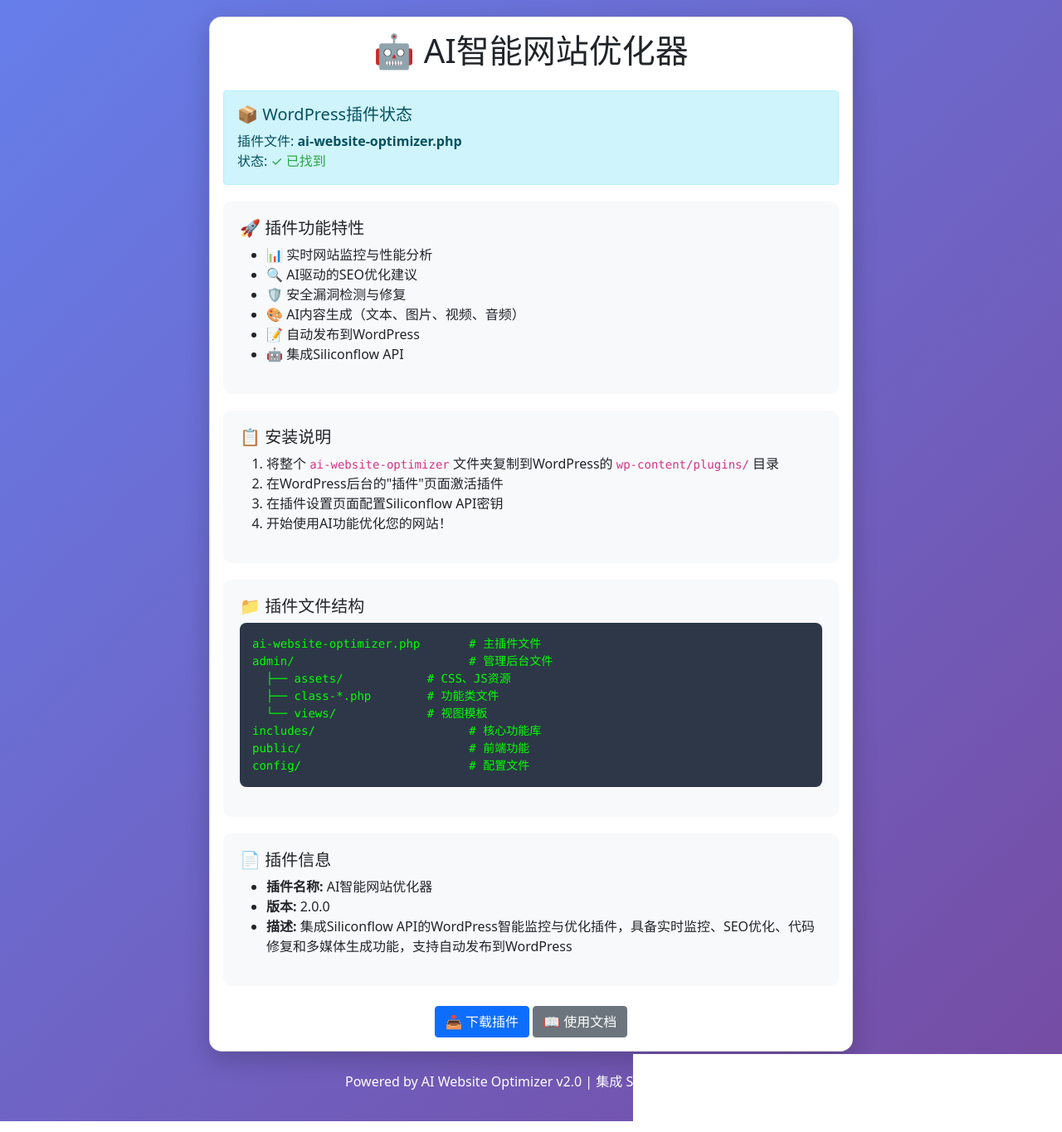
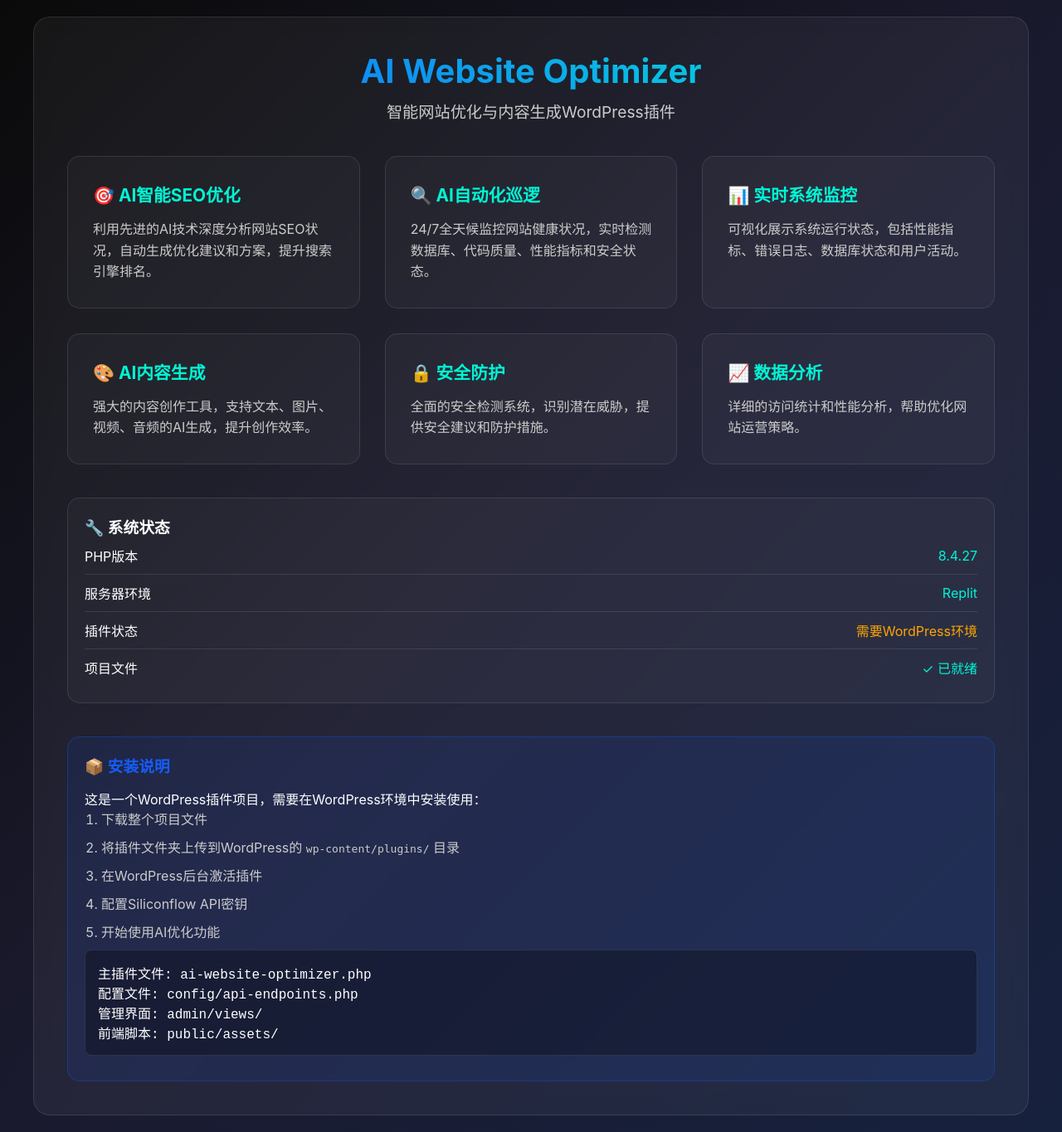
Before and after one commit to lccwl/lccwl, a PHP site: page / in a window 1280 px wide. Shown: the whole page at 83% size. Run offline with PHP 8.4, Linux system fonts and the light colour scheme.

Commit message:
Update project setup for AI website optimization plugin demo
Migrates Replit Agent import to Replit environment and updates PHP version.

Replit-Commit-Author: Agent
Replit-Commit-Session-Id: 05110cdc-af4f-4d42-96f0-e666bbd784fb
Replit-Commit-Screenshot-Url: https://storage.googleapis.com/screenshot-production-us-central1/00634f3b-123f-4e5b-833a-43e51a015ad7/4bfea9c5-8b20-4435-a27d-892b5bcf796b.jpg

```diff
--- a/index.php
+++ b/index.php
@@ -1,153 +1,238 @@
 <?php
-// WordPress Plugin Test Page
-// 这个文件用于在Replit环境中测试WordPress插件功能
+/**
+ * AI Website Optimizer Plugin Demo
+ *
+ * This is a demonstration page for the AI Website Optimizer WordPress plugin.
+ * In a real WordPress environment, this plugin would be installed in wp-content/plugins/
+ */
 
-// 启用错误报告
-error_reporting(E_ALL);
-ini_set('display_errors', 1);
-
-// 模拟WordPress环境
-define('ABSPATH', dirname(__FILE__) . '/');
-define('WP_PLUGIN_DIR', ABSPATH . 'wp-content/plugins');
-
-// 检查插件文件
-$plugin_file = 'ai-website-optimizer.php';
-$plugin_exists = file_exists($plugin_file);
-
+// Set proper headers
+header('Content-Type: text/html; charset=utf-8');
 ?>
 <!DOCTYPE html>
 <html lang="zh-CN">
 <head>
     <meta charset="UTF-8">
     <meta name="viewport" content="width=device-width, initial-scale=1.0">
-    <title>AI智能网站优化器 - WordPress插件</title>
-    <link href="https://cdn.jsdelivr.net/npm/bootstrap@5.1.3/dist/css/bootstrap.min.css" rel="stylesheet">
+    <title>AI Website Optimizer Plugin Demo</title>
     <style>
+        * {
+            margin: 0;
+            padding: 0;
+            box-sizing: border-box;
+        }
+
         body {
-            background: linear-gradient(135deg, #667eea 0%, #764ba2 100%);
+            font-family: -apple-system, BlinkMacSystemFont, "Segoe UI", Roboto, sans-serif;
+            background: linear-gradient(135deg, #0a0a0a 0%, #1a1a2e 50%, #16213e 100%);
+            color: #ffffff;
             min-height: 100vh;
             padding: 20px;
         }
+
         .container {
-            max-width: 800px;
+            max-width: 1200px;
             margin: 0 auto;
+            background: rgba(255, 255, 255, 0.05);
+            border-radius: 20px;
+            padding: 40px;
+            backdrop-filter: blur(10px);
+            border: 1px solid rgba(255, 255, 255, 0.1);
         }
-        .card {
+
+        .header {
+            text-align: center;
+            margin-bottom: 40px;
+        }
+
+        .header h1 {
+            font-size: 2.5em;
+            background: linear-gradient(45deg, #165DFF, #00F5D4);
+            -webkit-background-clip: text;
+            -webkit-text-fill-color: transparent;
+            background-clip: text;
+            margin-bottom: 10px;
+        }
+
+        .header p {
+            font-size: 1.2em;
+            color: #cccccc;
+        }
+
+        .feature-grid {
+            display: grid;
+            grid-template-columns: repeat(auto-fit, minmax(300px, 1fr));
+            gap: 30px;
+            margin-top: 40px;
+        }
+
+        .feature-card {
+            background: rgba(255, 255, 255, 0.03);
             border-radius: 15px;
-            box-shadow: 0 10px 30px rgba(0,0,0,0.2);
+            padding: 30px;
+            border: 1px solid rgba(255, 255, 255, 0.1);
+            transition: all 0.3s ease;
         }
-        .status-success {
-            color: #28a745;
+
+        .feature-card:hover {
+            transform: translateY(-5px);
+            border-color: #165DFF;
+            box-shadow: 0 10px 30px rgba(22, 93, 255, 0.2);
         }
-        .status-error {
-            color: #dc3545;
+
+        .feature-card h3 {
+            color: #00F5D4;
+            margin-bottom: 15px;
+            font-size: 1.3em;
         }
-        .plugin-info {
-            background: #f8f9fa;
+
+        .feature-card p {
+            color: #cccccc;
+            line-height: 1.6;
+        }
+
+        .status-section {
+            margin-top: 40px;
             padding: 20px;
-            border-radius: 10px;
-            margin-top: 20px;
+            background: rgba(255, 255, 255, 0.03);
+            border-radius: 15px;
+            border: 1px solid rgba(255, 255, 255, 0.1);
         }
-        pre {
-            background: #2d3748;
-            color: #00ff00;
+
+        .status-item {
+            display: flex;
+            justify-content: space-between;
+            align-items: center;
+            padding: 10px 0;
+            border-bottom: 1px solid rgba(255, 255, 255, 0.1);
+        }
+
+        .status-item:last-child {
+            border-bottom: none;
+        }
+
+        .status-good {
+            color: #00F5D4;
+        }
+
+        .status-warning {
+            color: #FFA500;
+        }
+
+        .install-section {
+            margin-top: 40px;
+            padding: 20px;
+            background: rgba(22, 93, 255, 0.1);
+            border-radius: 15px;
+            border: 1px solid rgba(22, 93, 255, 0.3);
+        }
+
+        .install-section h3 {
+            color: #165DFF;
+            margin-bottom: 15px;
+        }
+
+        .install-section ol {
+            margin-left: 20px;
+        }
+
+        .install-section li {
+            margin-bottom: 10px;
+            color: #cccccc;
+        }
+
+        .code-block {
+            background: rgba(0, 0, 0, 0.3);
+            border-radius: 8px;
             padding: 15px;
-            border-radius: 8px;
-            overflow-x: auto;
+            margin: 10px 0;
+            font-family: 'Courier New', monospace;
+            border: 1px solid rgba(255, 255, 255, 0.1);
         }
     </style>
 </head>
 <body>
     <div class="container">
-        <div class="card">
-            <div class="card-body">
-                <h1 class="text-center mb-4">🤖 AI智能网站优化器</h1>
+        <div class="header">
+            <h1>AI Website Optimizer</h1>
+            <p>智能网站优化与内容生成WordPress插件</p>
+        </div>
 
-                <div class="alert alert-info">
-                    <h5>📦 WordPress插件状态</h5>
-                    <p class="mb-0">
-                        插件文件: <strong><?php echo $plugin_file; ?></strong><br>
-                        状态: <?php echo $plugin_exists ? '<span class="status-success">✓ 已找到</span>' : '<span class="status-error">✗ 未找到</span>'; ?>
-                    </p>
-                </div>
+        <div class="feature-grid">
+            <div class="feature-card">
+                <h3>🎯 AI智能SEO优化</h3>
+                <p>利用先进的AI技术深度分析网站SEO状况，自动生成优化建议和方案，提升搜索引擎排名。</p>
+            </div>
 
-                <div class="plugin-info">
-                    <h5>🚀 插件功能特性</h5>
-                    <ul>
-                        <li>📊 实时网站监控与性能分析</li>
-                        <li>🔍 AI驱动的SEO优化建议</li>
-                        <li>🛡️ 安全漏洞检测与修复</li>
-                        <li>🎨 AI内容生成（文本、图片、视频、音频）</li>
-                        <li>📝 自动发布到WordPress</li>
-                        <li>🤖 集成Siliconflow API</li>
-                    </ul>
-                </div>
+            <div class="feature-card">
+                <h3>🔍 AI自动化巡逻</h3>
+                <p>24/7全天候监控网站健康状况，实时检测数据库、代码质量、性能指标和安全状态。</p>
+            </div>
 
-                <div class="plugin-info">
-                    <h5>📋 安装说明</h5>
-                    <ol>
-                        <li>将整个 <code>ai-website-optimizer</code> 文件夹复制到WordPress的 <code>wp-content/plugins/</code> 目录</li>
-                        <li>在WordPress后台的"插件"页面激活插件</li>
-                        <li>在插件设置页面配置Siliconflow API密钥</li>
-                        <li>开始使用AI功能优化您的网站！</li>
-                    </ol>
-                </div>
+            <div class="feature-card">
+                <h3>📊 实时系统监控</h3>
+                <p>可视化展示系统运行状态，包括性能指标、错误日志、数据库状态和用户活动。</p>
+            </div>
 
-                <div class="plugin-info">
-                    <h5>📁 插件文件结构</h5>
-                    <pre><?php
-// 显示插件文件结构
-$files = [
-    'ai-website-optimizer.php' => '主插件文件',
-    'admin/' => '管理后台文件',
-    '  ├── assets/' => 'CSS、JS资源',
-    '  ├── class-*.php' => '功能类文件',
-    '  └── views/' => '视图模板',
-    'includes/' => '核心功能库',
-    'public/' => '前端功能',
-    'config/' => '配置文件'
-];
+            <div class="feature-card">
+                <h3>🎨 AI内容生成</h3>
+                <p>强大的内容创作工具，支持文本、图片、视频、音频的AI生成，提升创作效率。</p>
+            </div>
 
-foreach ($files as $file => $desc) {
-    echo str_pad($file, 30) . ' # ' . $desc . "\n";
-}
-                    ?></pre>
-                </div>
+            <div class="feature-card">
+                <h3>🔒 安全防护</h3>
+                <p>全面的安全检测系统，识别潜在威胁，提供安全建议和防护措施。</p>
+            </div>
 
-                <?php if ($plugin_exists): ?>
-                    <div class="plugin-info">
-                        <h5>📄 插件信息</h5>
-                        <?php
-                        // 读取插件头部信息
-                        $plugin_data = file_get_contents($plugin_file);
-                        preg_match('/Plugin Name:\s*(.+)/', $plugin_data, $name);
-                        preg_match('/Version:\s*(.+)/', $plugin_data, $version);
-                        preg_match('/Description:\s*(.+)/', $plugin_data, $description);
-                        ?>
-                        <ul>
-                            <li><strong>插件名称:</strong> <?php echo $name[1] ?? '未知'; ?></li>
-                            <li><strong>版本:</strong> <?php echo $version[1] ?? '未知'; ?></li>
-                            <li><strong>描述:</strong> <?php echo $description[1] ?? '未知'; ?></li>
-                        </ul>
-                    </div>
-                <?php endif; ?>
-
-                <div class="text-center mt-4">
-                    <a href="https://github.com/your-repo/ai-website-optimizer" class="btn btn-primary" target="_blank">
-                        📥 下载插件
-                    </a>
-                    <a href="PLUGIN-USAGE.md" class="btn btn-secondary" target="_blank">
-                        📖 使用文档
-                    </a>
-                </div>
+            <div class="feature-card">
+                <h3>📈 数据分析</h3>
+                <p>详细的访问统计和性能分析，帮助优化网站运营策略。</p>
             </div>
         </div>
 
-        <div class="text-center text-white mt-4">
-            <p>Powered by AI Website Optimizer v2.0 | 集成 Siliconflow API</p>
+        <div class="status-section">
+            <h3>🔧 系统状态</h3>
+            <div class="status-item">
+                <span>PHP版本</span>
+                <span class="status-good"><?php echo PHP_VERSION; ?></span>
+            </div>
+            <div class="status-item">
+                <span>服务器环境</span>
+                <span class="status-good">Replit</span>
+            </div>
+            <div class="status-item">
+                <span>插件状态</span>
+                <span class="status-warning">需要WordPress环境</span>
+            </div>
+            <div class="status-item">
+                <span>项目文件</span>
+                <span class="status-good">
+                    <?php
+                    $plugin_file = 'ai-website-optimizer.php';
+                    echo file_exists($plugin_file) ? '✓ 已就绪' : '✗ 未找到';
+                    ?>
+                </span>
+            </div>
+        </div>
+
+        <div class="install-section">
+            <h3>📦 安装说明</h3>
+            <p>这是一个WordPress插件项目，需要在WordPress环境中安装使用：</p>
+            <ol>
+                <li>下载整个项目文件</li>
+                <li>将插件文件夹上传到WordPress的 <code>wp-content/plugins/</code> 目录</li>
+                <li>在WordPress后台激活插件</li>
+                <li>配置Siliconflow API密钥</li>
+                <li>开始使用AI优化功能</li>
+            </ol>
+
+            <div class="code-block">
+                主插件文件: ai-website-optimizer.php<br>
+                配置文件: config/api-endpoints.php<br>
+                管理界面: admin/views/<br>
+                前端脚本: public/assets/
+            </div>
         </div>
     </div>
-
-    <script src="https://cdn.jsdelivr.net/npm/bootstrap@5.1.3/dist/js/bootstrap.bundle.min.js"></script>
 </body>
 </html>
```
Also changed, not shown: 1 other file.
